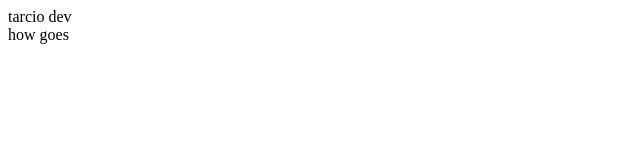
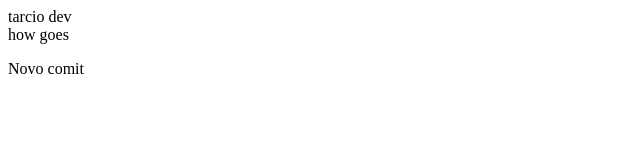
Before and after one commit to tarcisioteixeira/git-course, a plain HTML site: page index.html in a window 1280 px wide. Shown: the full height of the page, 0-640 px from the left. Drawn offline with Linux system fonts and the light colour scheme.

Commit message:
commitando na branch stage

```diff
--- a/index.html
+++ b/index.html
@@ -11,5 +11,6 @@
         tarcio dev
     </div>
     how goes
+    <p>Novo comit</p>
 </body>
 </html>
```
